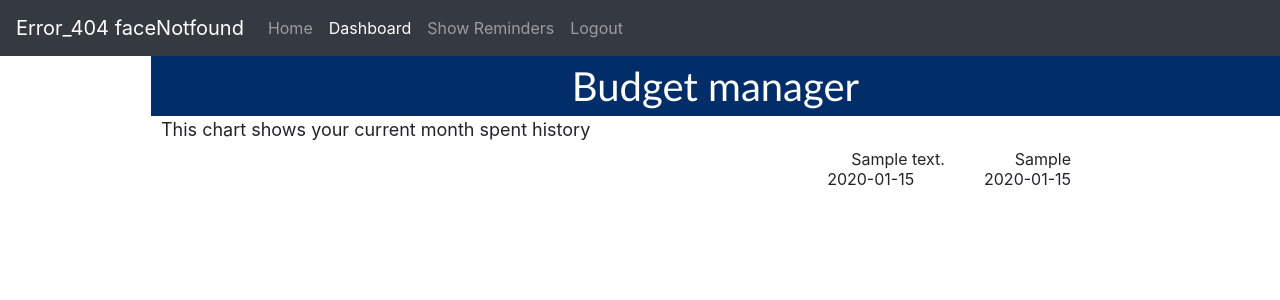
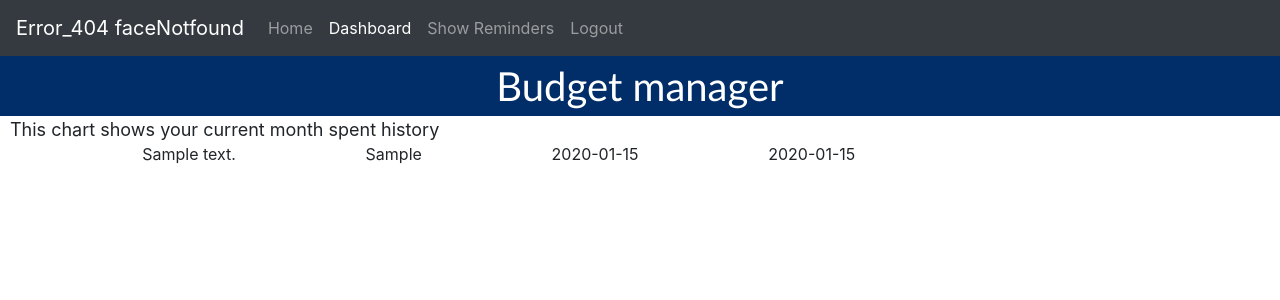
Before and after one commit to ektaarora3501/hackinfinity, a Django app: template fintech/payment/templates/dashboard.html in a window 1280 px wide. Shown: the top 300 px of the page. Run offline with Django 3.2, Linux system fonts and the light colour scheme; tables that the repository leaves empty hold one stand-in row (values such as "Sample post"); the template is opened without the code that fills it: values that come from a table or form of the project are taken from there, most other values are stand-ins (such as "Sample title", 1, 10 or a date in 2020); some libraries are stand-ins or nearby versions.

Commit message:
Some random push

```diff
--- a/fintech/payment/templates/dashboard.html
+++ b/fintech/payment/templates/dashboard.html
@@ -40,10 +40,10 @@
 }
 
 .main {
-  margin-left: 130px; /* Same as the width of the sidenav */
+   /* Same as the width of the sidenav */
   font-size: 18px; /* Increased text to enable scrolling */
   padding: 0px 10px;
-  margin-left: 151;
+
 }
 
 .header{
@@ -53,7 +53,7 @@ height:60px;
 text-align: center;
 font-size:40px;
 color:white;
-margin-left: 151;
+
 
 }
 
@@ -77,36 +77,26 @@ margin-left: 151;
   width: 100%;
 }
 
-.show {
-   margin-right: 2%;
-   text-align: right;
-   margin-top: 1%;
-   margin-left: 200;
-}
 span{
-  margin-left: 20%;
+  margin-left: 10%;
 }
 
 #notify{
   width: 100%;
-  margin-left: 70%;
+
 }
 
 #myDiv,#notify{
   display: inline-block;
 }
 .t3{
-
+  width: 100%;
 }
 
 
 </style>
 </head>
 <body onunload="">
-
-
-
-
       <nav class="navbar navbar-expand-lg navbar-dark bg-dark">
     <a class="navbar-brand" href="#">Error_404 faceNotfound</a>
     <button class="navbar-toggler" type="button" data-toggle="collapse" data-target="#navbarSupportedContent" aria-controls="navbarSupportedContent" aria-expanded="false" aria-label="Toggle navigation">
--- a/fintech/payment/views.py
+++ b/fintech/payment/views.py
@@ -13,6 +13,9 @@ import json
 from datetime import datetime,date
 import time
 from pytz import timezone
+
+#from tzlocal import get_localzone
+
 #from tzlocal import get_localzone
 
 # Create your views here.
```
